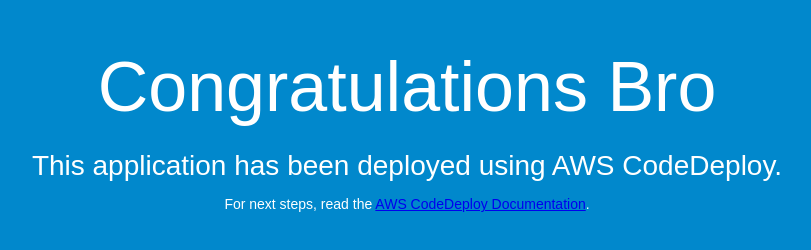
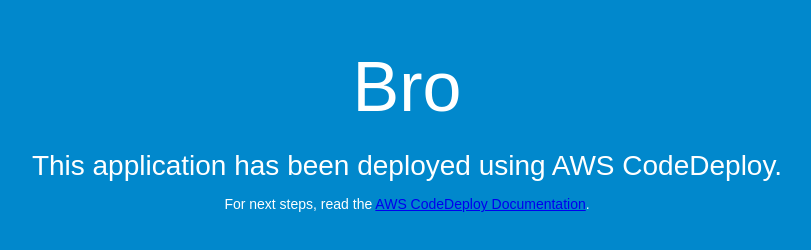
Before and after one commit to Ugithaj/Dev, a plain HTML site: page index.html in a window 1280 px wide. Shown: the whole page, without its empty margins (233-1044 px from the left). Drawn offline with Linux system fonts and the light colour scheme.

Commit message:
Update index.html

```diff
--- a/index.html
+++ b/index.html
@@ -26,7 +26,7 @@
 </head>
 <body>
   <div align="center">
-    <h1>Congratulations Bro</h1>
+    <h1> Bro</h1>
     <h2>This application has been deployed using AWS CodeDeploy.</h2>
     <p>For next steps, read the <a href="http://aws.amazon.com/documentation/codedeploy">AWS CodeDeploy Documentation</a>.</p>
   </div>
```
